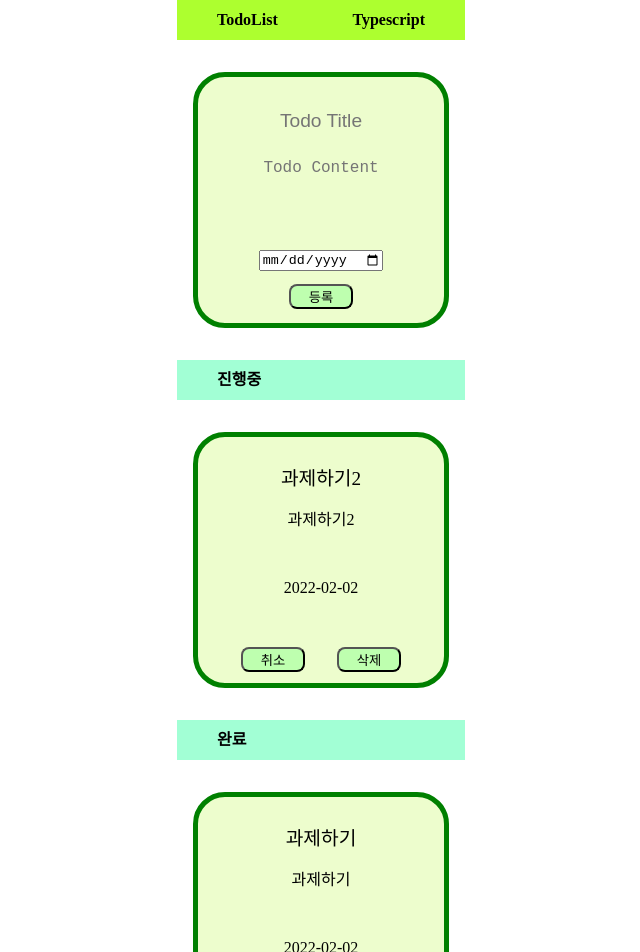
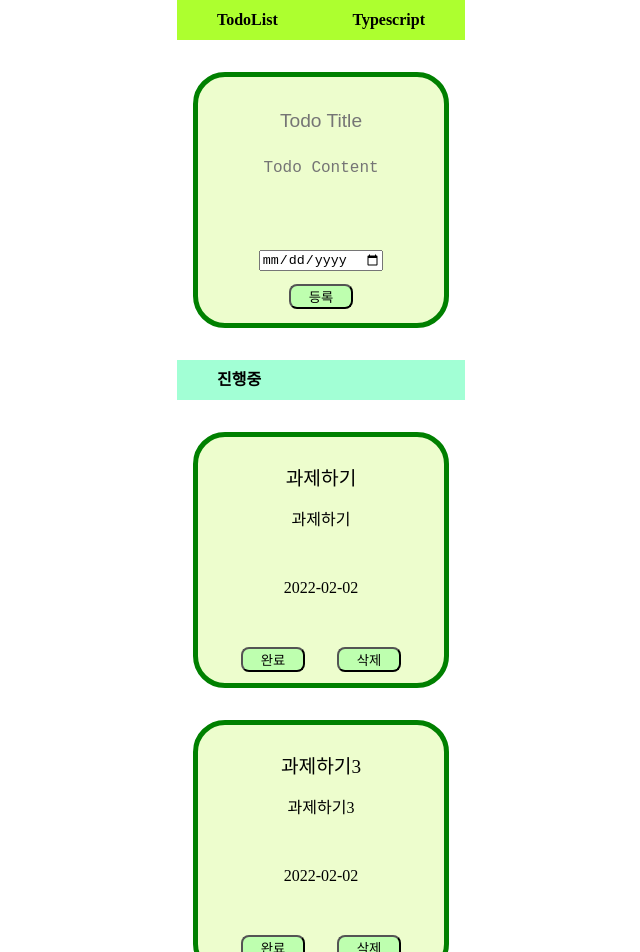
Before and after one commit to we-are-good/typescript-todolist, a React (Vite) app: page / in a window 1280 px wide. Shown: the top 952 px of the page, without its empty margins (319-959 px from the left). Built offline with nearby package versions, Linux system fonts and the light colour scheme.

Commit message:
Fix: 삭제시 카드가 추가되는 오류 수정

```diff
--- a/package.json
+++ b/package.json
@@ -12,6 +12,7 @@
   "dependencies": {
     "react": "^18.2.0",
     "react-dom": "^18.2.0",
+    "react-toastify": "^10.0.4",
     "styled-components": "^6.1.8",
     "uuid": "^9.0.1"
   },
--- a/src/components/TodoDelete.tsx
+++ b/src/components/TodoDelete.tsx
@@ -10,6 +10,7 @@ function TodoDelete({
   id: number;
 }) {
   const todoDelete = () => {
+    if (!confirm("정말 삭제하겠습니까?")) return;
     const deletedList = todoList.filter((todo) => todo.id !== id);
     setTodoList(deletedList);
   };
--- a/src/components/TodoList.tsx
+++ b/src/components/TodoList.tsx
@@ -23,7 +23,7 @@ function TodoList({
         {todoList.map((todo) => {
           return (
             <div>
-              {todo.isDone && (
+              {!todo.isDone && (
                 <div>
                   <div key={todo.id}>
                     <TodoTitleWrapper>
@@ -57,7 +57,7 @@ function TodoList({
         {todoList.map((todo) => {
           return (
             <div>
-              {!todo.isDone && (
+              {todo.isDone && (
                 <div>
                   <div key={todo.id}>
                     <TodoTitleWrapper>
--- a/src/components/TodoToggle.tsx
+++ b/src/components/TodoToggle.tsx
@@ -14,9 +14,10 @@ function TodoToggle({
 }) {
   const todoToggle = () => {
     const toggleTodo = todoList.find((todo) => todo.id === id);
+    const deleteTodo = todoList.filter((todo) => todo.id !== id);
     if (!toggleTodo) return console.log("일치하는 값이 없습니다.");
     toggleTodo.isDone = !toggleTodo.isDone;
-    setTodoList((prev) => [...prev, toggleTodo]);
+    setTodoList([...deleteTodo, toggleTodo]);
   };
   return <button onClick={todoToggle}>{todo.isDone ? "취소" : "완료"}</button>;
 }
```
Also changed, not shown: 1 other file (tests, documents, lock files or other folders).
